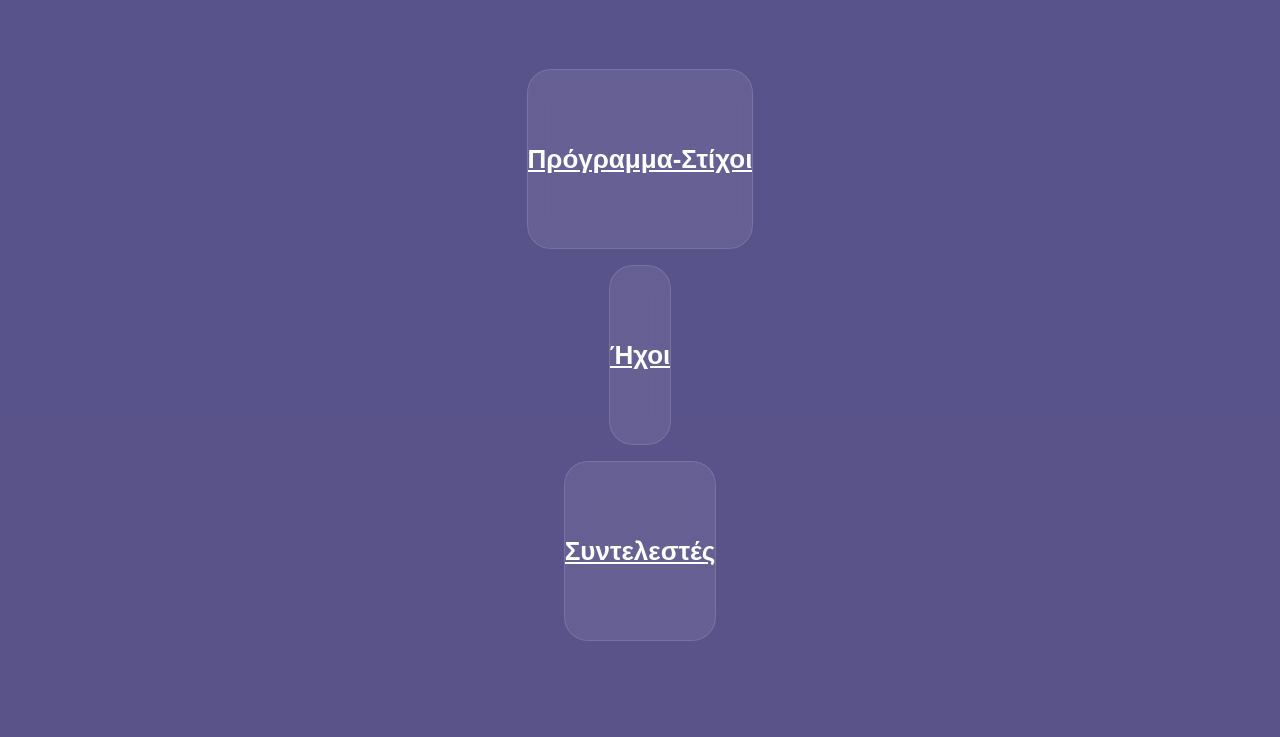
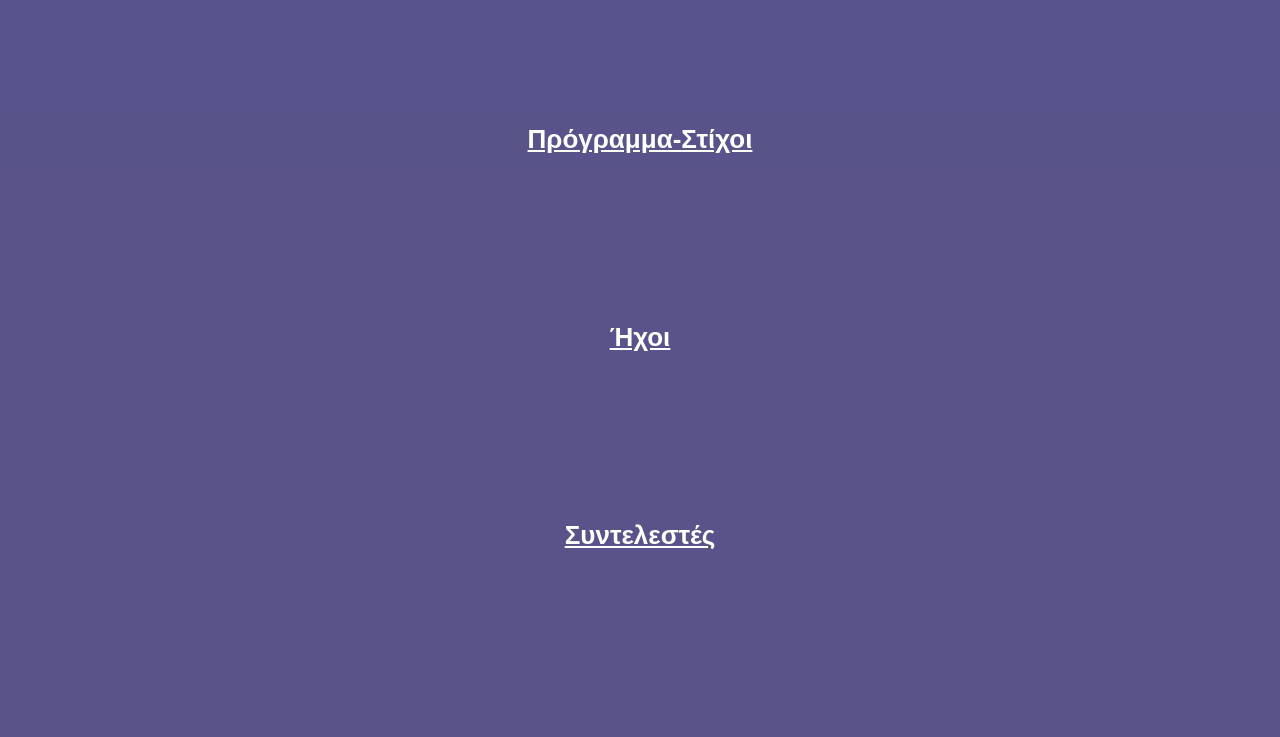
Before and after one commit to SpanouMaria/epirotika-havadia, a website: page index.html in a window 1280 px wide. Shown: the part 791-1528 px from the top of the page. Drawn offline with Linux system fonts and the light colour scheme.

Commit message:
Updated story pages and sound system

```diff
--- a/style/style.css
+++ b/style/style.css
@@ -220,34 +220,32 @@ header {
 
     align-items: center;
 
-    gap: 16px;
+    gap: 18px;
 
-    padding: 60px 16px 120px;
+    padding: 40px 16px 120px;
 
     box-sizing: border-box;
 }
 
 .puzzle-item {
 
-    position: relative;
+    width: 92%;
 
-    overflow: hidden;
+    max-width: 340px;
 
-    border-radius: 24px;
+    height: 180px;
 
-    background:
-        rgba(255,255,255,0.08);
+    border-radius: 32px;
 
-    border:
-        1px solid rgba(255,255,255,0.12);
+    display: flex;
 
-    backdrop-filter: blur(12px);
+    justify-content: center;
 
-    min-height: 180px;
+    align-items: center;
 
-    cursor: pointer;
+    text-align: center;
 
-    transition: 0.3s;
+    box-sizing: border-box;
 }
 
 .puzzle-item:hover {
```
